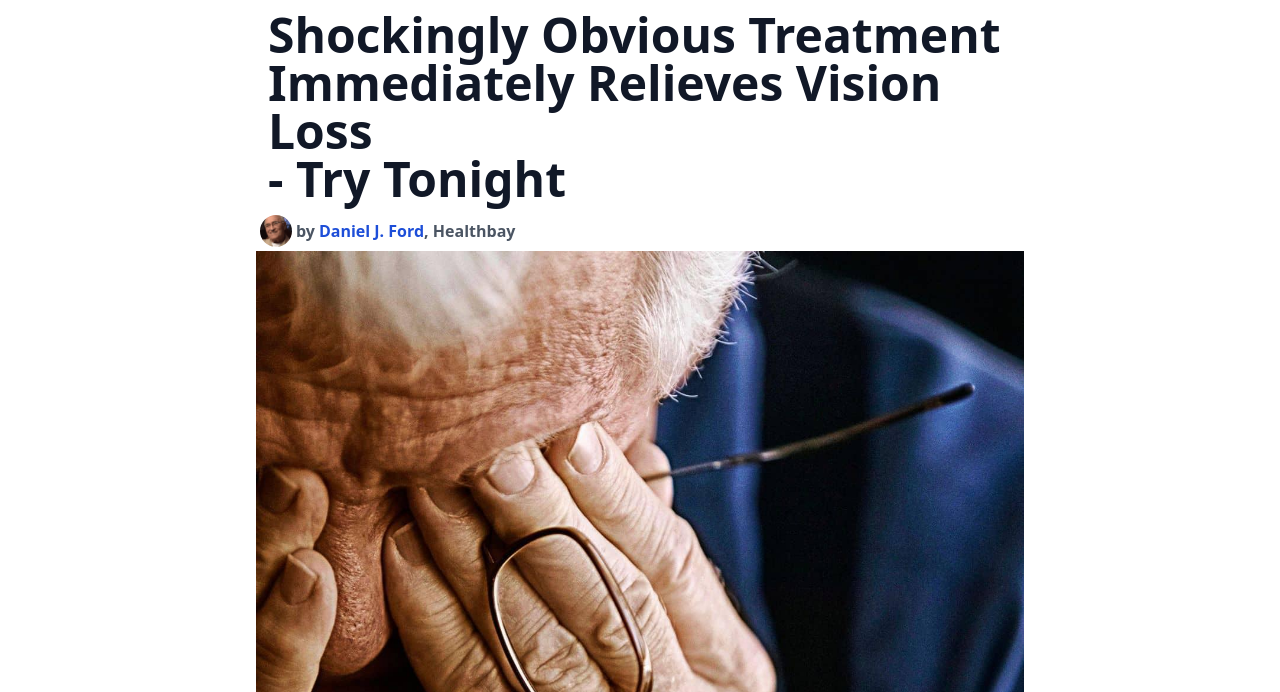
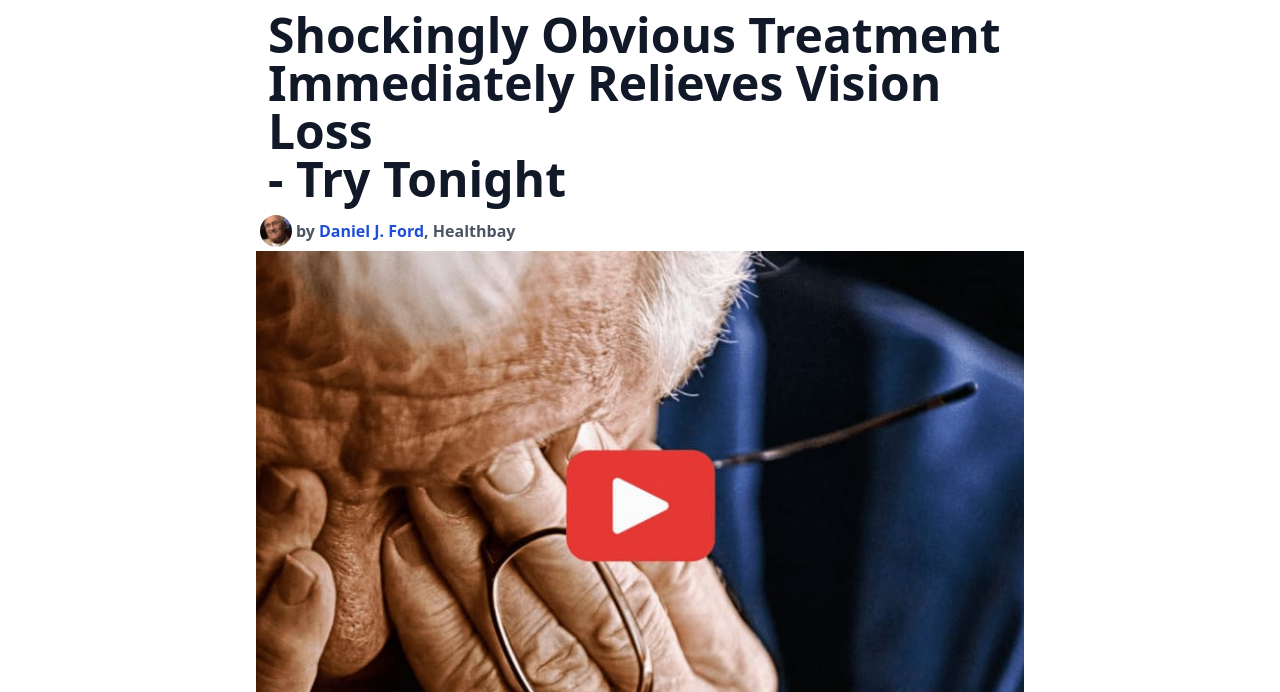
Before and after one commit to burunator/bestscience24, a website: page improve-vision/index.html in a window 1280 px wide. Shown: the part 108-800 px from the top of the page. Drawn offline with nearby package versions, Linux system fonts and the light colour scheme.

Commit message:
ne wimage vision taboola

```diff
--- a/improve-vision/index.html
+++ b/improve-vision/index.html
@@ -104,7 +104,7 @@
 
         <div class="mx-auto ">
           <a onclick="sendTaboolaPixel()" href="https://theactergroated.com/click"> <img class="w-full "
-              src="/improve-vision/public/img/vision3.png" />
+              src="/improve-vision/public/img/playvision.jpg" />
           </a>
         </div>
 
```
Also changed, not shown: improve-vision/public/img/playvision.jpg (added), 5 other files.
